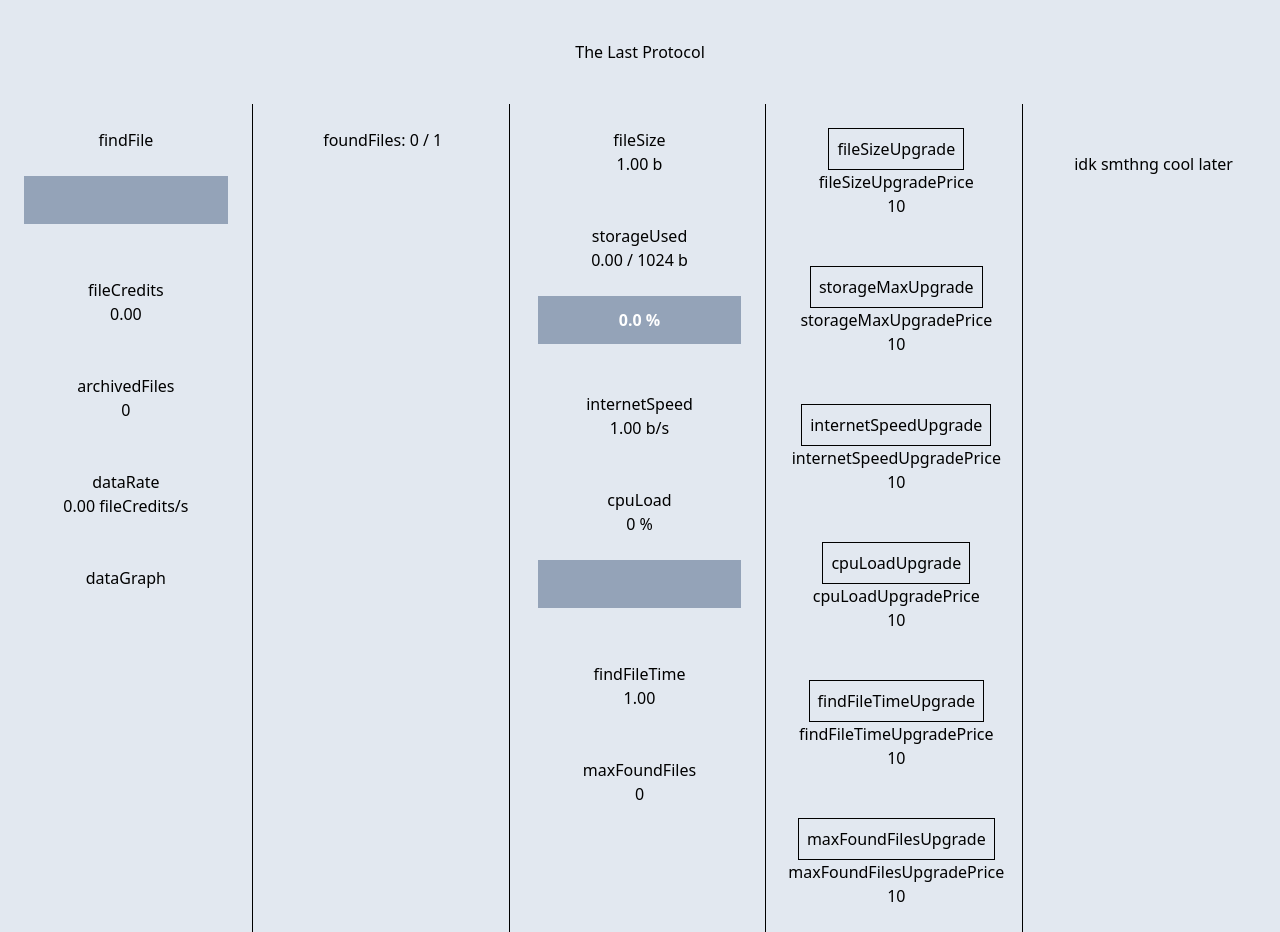
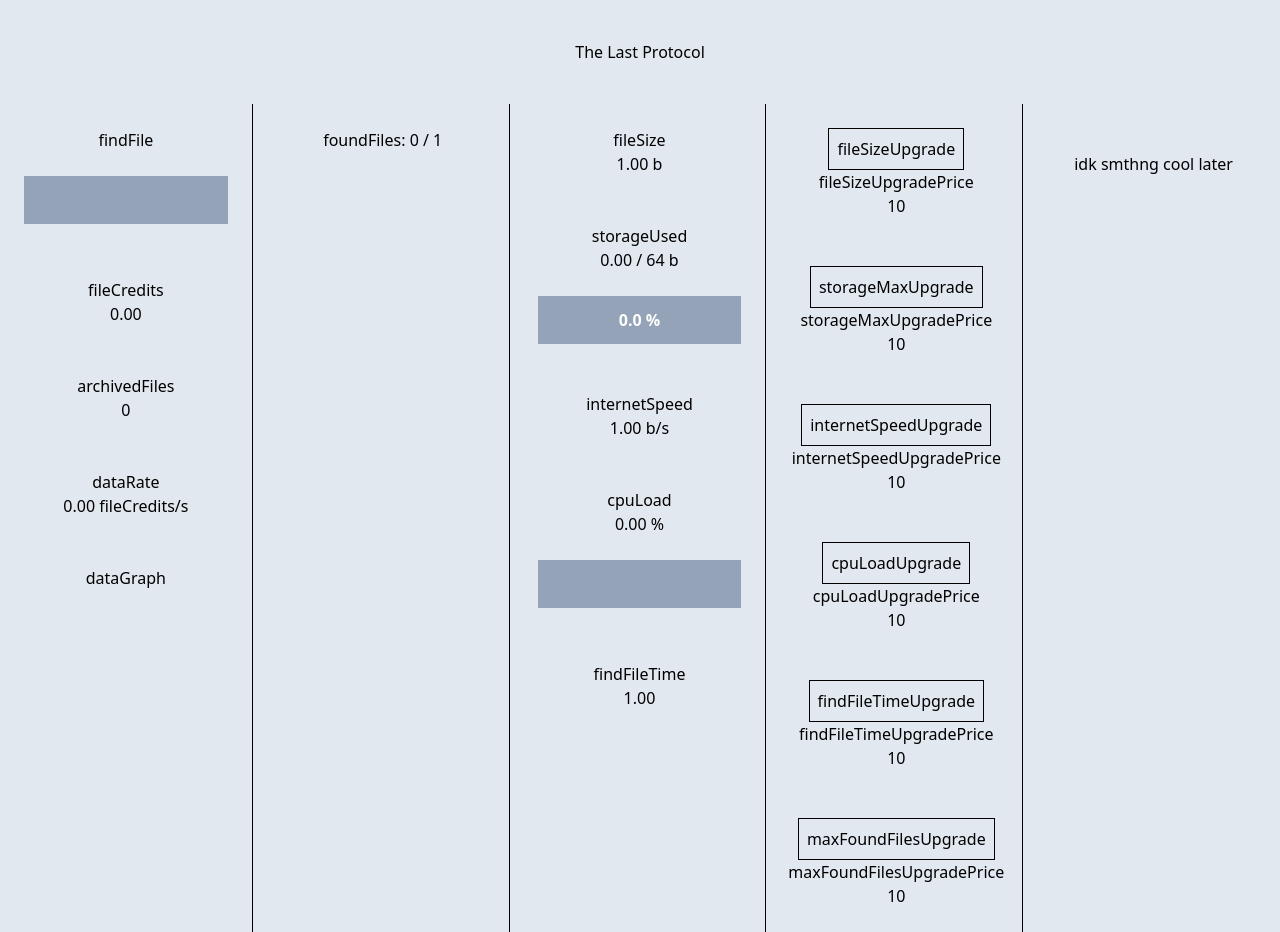
Before and after one commit to uniqqqqque/TheLastProtocol, a plain HTML site: page index.html in a window 1280 px wide. Drawn offline with nearby package versions, Linux system fonts and the light colour scheme.

Commit message:
adjust balance and add green update bg

```diff
--- a/engine.js
+++ b/engine.js
@@ -11,7 +11,7 @@ let finding = false;
 //  static game values, adjust for balance
 // start
 let fileSize = 1;
-let storageMax = 1024;
+let storageMax = 64;
 let internetSpeed = 1;
 let findFileTime = 1;
 let maxFoundFiles = 1;
@@ -33,9 +33,9 @@ let findFileTimeUpgradePriceIncrease = 1.1;
 let maxFoundFilesUpgradePriceIncrease = 1.1;
 
 // value increases
-let fileSizeUpgradeValueIncrease = 2;
+let fileSizeUpgradeValueIncrease = 1.2;
 let storageMaxUpgradeValueIncrease = 2;
-let internetSpeedUpgradeValueIncrease = 2;
+let internetSpeedUpgradeValueIncrease = 1.2;
 let cpuLoadUpgradeValueIncrease = 0.9; //decrease
 let findFileTimeUpgradeValueIncrease = 0.9; //decrease
 let maxFoundFilesUpgradeValueIncrease = 1; //plus
@@ -92,19 +92,23 @@ const findFileTimeElement = document.getElementById("findFileTime");
 const maxFoundFilesElement = document.getElementById("maxFoundFiles");
 const nowFoundFiles = document.getElementById("nowFoundFiles");
 
+// update display ------------------------------------------------------
+updateDisplay();
 function updateDisplay() {
   /// stats
   archivedFilesElement.innerText = archivedFiles;
   fileCreditsElement.innerText = fileCredits.toFixed(2);
   dataRateElement.innerText = dataRate.toFixed(2);
+
   /// variables
   fileSizeElement.innerText = fileSize.toFixed(2);
   storageUsedElement.innerText = storageUsed.toFixed(2);
   storageMaxElement.innerText = storageMax;
   internetSpeedElement.innerText = internetSpeed.toFixed(2);
-  cpuLoadElement.innerText = cpuLoad;
+  cpuLoadElement.innerText = cpuLoad.toFixed(2);
   findFileTimeElement.innerText = findFileTime.toFixed(2);
   maxFoundFilesElement.innerText = maxFoundFiles;
+
   /// upgrade prices
   fileSizeUpgradePriceElement.innerText = fileSizeUpgradePrice;
   storageMaxUpgradePriceElement.innerText = storageMaxUpgradePrice;
@@ -112,8 +116,10 @@ function updateDisplay() {
   cpuLoadUpgradePriceElement.innerText = cpuLoadUpgradePrice;
   findFileTimeUpgradePriceElement.innerText = findFileTimeUpgradePrice;
   maxFoundFilesUpgradePriceElement.innerText = maxFoundFilesUpgradePrice;
+
   // unique
   nowFoundFiles.innerText = foundFilesElement.childElementCount;
+
   // storageUsedProgressBar
   storageUsedProgressBar.max = storageMax;
   storageUsedProgressBar.value = storageUsed;
@@ -124,10 +130,41 @@ function updateDisplay() {
   )} %`;
   storageUsedProgressLabel.className =
     "absolute left-1/2 top-1/2 -translate-x-1/2 -translate-y-1/2 font-bold text-white";
+
   // cpuLoadProgressBar
   cpuLoadProgressBar.max = 100;
   cpuLoadProgressBar.value = cpuLoad;
+
+  // upgrade green colors
+  fileSizeUpgradeElement.className =
+    "border p-2 " +
+    (fileCredits >= fileSizeUpgradePrice ? "bg-green-200" : "bg-slate-200");
+
+  storageMaxUpgradeElement.className =
+    "border p-2 " +
+    (fileCredits >= storageMaxUpgradePrice ? "bg-green-200" : "bg-slate-200");
+
+  internetSpeedUpgradeElement.className =
+    "border p-2 " +
+    (fileCredits >= internetSpeedUpgradePrice
+      ? "bg-green-200"
+      : "bg-slate-200");
+
+  cpuLoadUpgradeElement.className =
+    "border p-2 " +
+    (fileCredits >= cpuLoadUpgradePrice ? "bg-green-200" : "bg-slate-200");
+
+  findFileTimeUpgradeElement.className =
+    "border p-2 " +
+    (fileCredits >= findFileTimeUpgradePrice ? "bg-green-200" : "bg-slate-200");
+
+  maxFoundFilesUpgradeElement.className =
+    "border p-2 " +
+    (fileCredits >= maxFoundFilesUpgradePrice
+      ? "bg-green-200"
+      : "bg-slate-200");
 }
+
 /// dataRate calc
 setInterval(() => {
   dataRate = fileCreditsLastSecond;
--- a/index.html
+++ b/index.html
@@ -69,7 +69,7 @@
           <span>foundFiles:</span>
           <span id="nowFoundFiles">0</span>
           <span>/</span>
-          <span id="maxFoundFiles">2</span>
+          <span id="maxFoundFiles">1</span>
           <div id="foundFiles" class="mx-6 mt-9"></div>
         </div>
       </aside>
@@ -124,11 +124,6 @@
         <div class="m-6 text-center">
           <p>findFileTime</p>
           <span id="findFileTime">0</span>
-        </div>
-
-        <div class="m-6 text-center">
-          <p>maxFoundFiles</p>
-          <span id="maxFoundFiles">0</span>
         </div>
       </aside>
 
```
